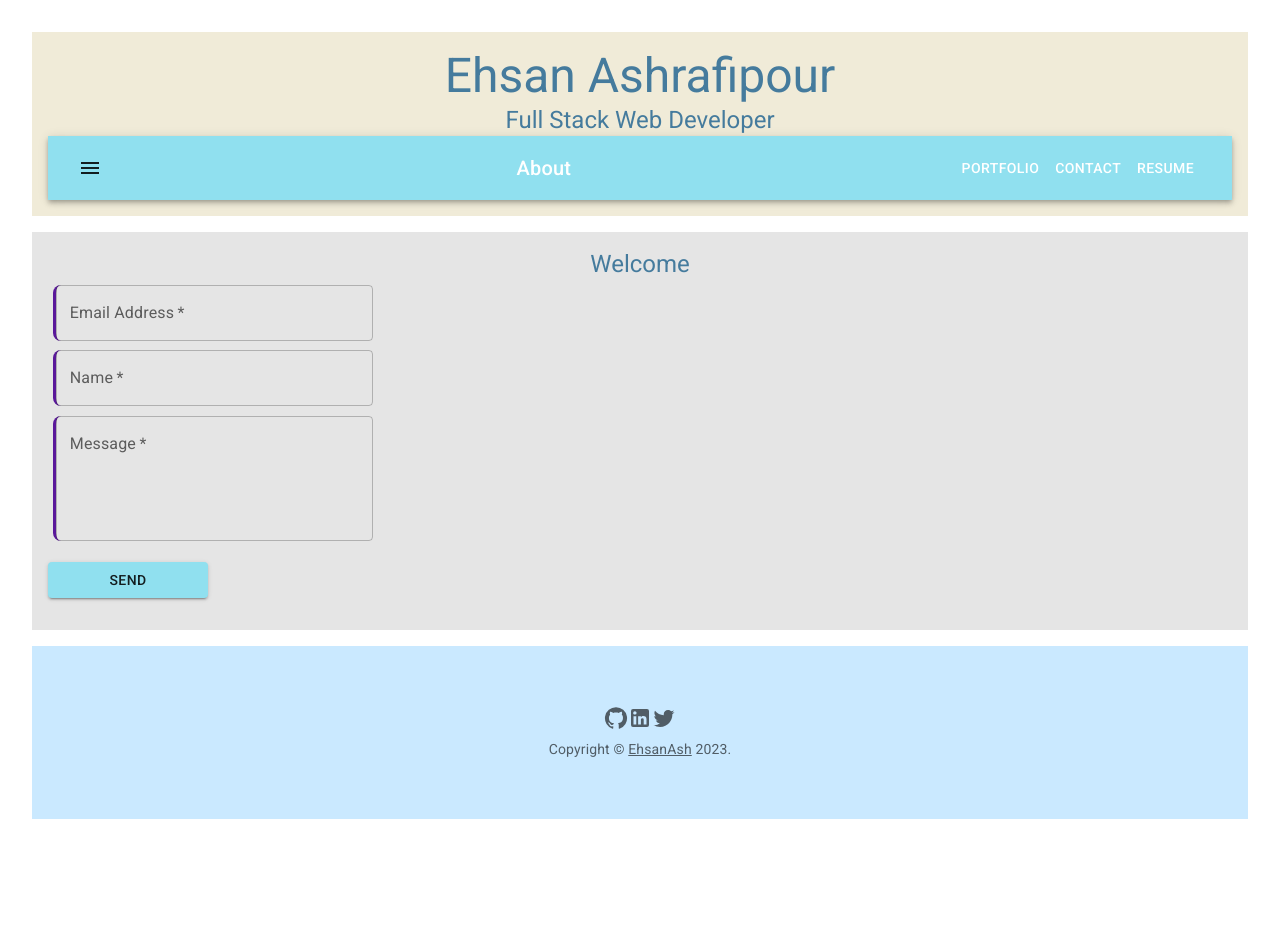
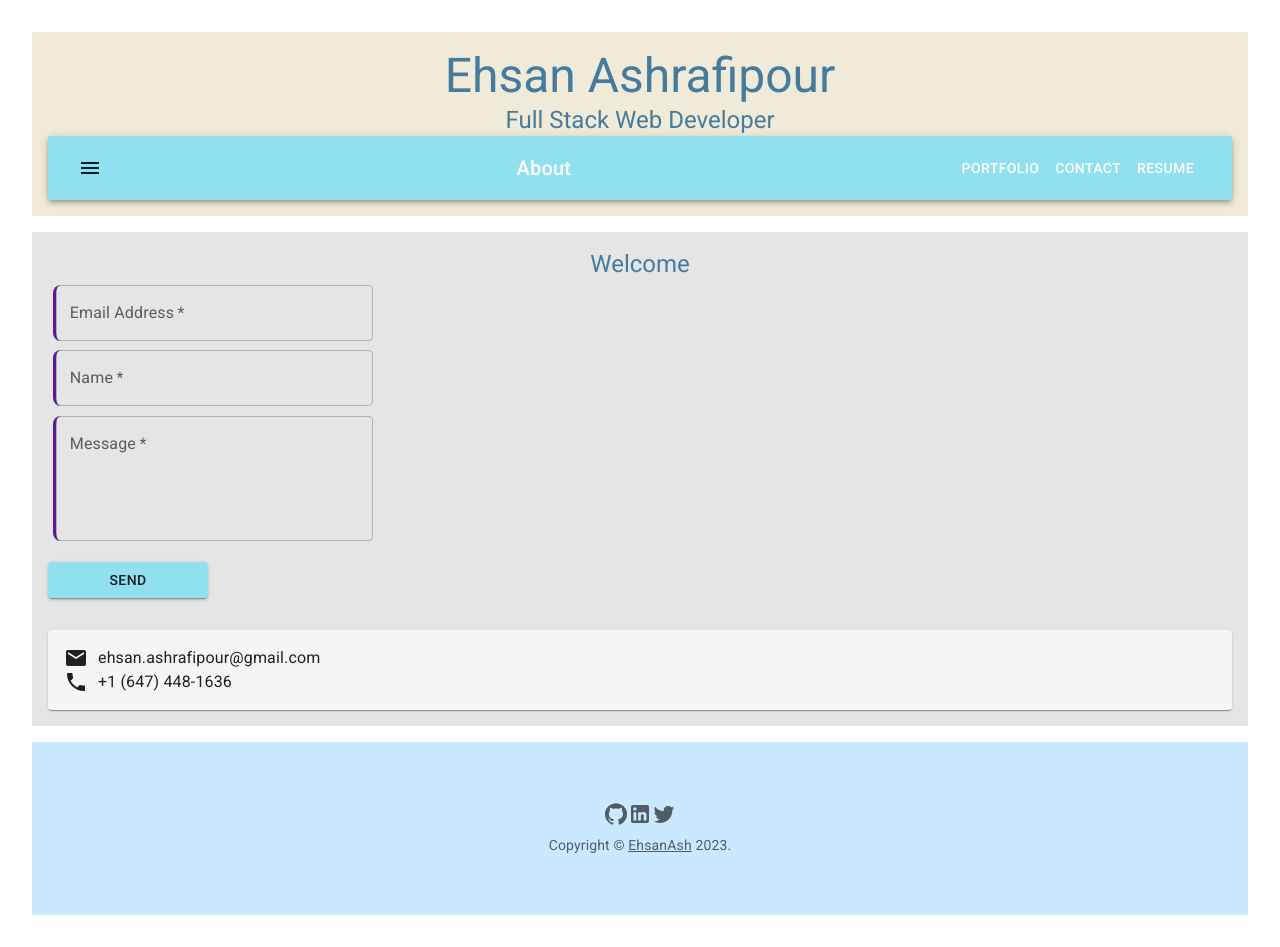
Before and after one commit to EhsanAsh/EhsanAsh-Portfolio, a React (Vite) app: page /contact in a window 1280 px wide. Before the commit the page ends 851 px from the top, so only its background shows below. Built offline with nearby package versions, Linux system fonts and the light colour scheme; what @react-pdf/renderer would draw is missing.

Commit message:
perf(Form): Add Card component with contact information

```diff
--- a/src/components/form/Form.jsx
+++ b/src/components/form/Form.jsx
@@ -7,6 +7,9 @@
 import { useState } from 'react';
 import { styled } from '@mui/system';
 import { TextField, Button, Typography, Box } from '@mui/material';
+import { Card} from '@mui/material';
+import EmailIcon from '@mui/icons-material/Email';
+import PhoneIcon from '@mui/icons-material/Phone';
 // ========================================================
 
 // Importing input and submit handler
@@ -68,6 +71,16 @@ const Form = () => {
         margin: '.3rem',
     });
 
+    const StyledCard = styled(Card)({
+        marginTop: '1rem',
+        padding: '1rem',
+        backgroundColor: '#f5f5f5',
+        '&:hover': {
+            backgroundColor: '#ffecd1',
+            transition: 'background-color 0.3s ease',
+        },
+    });
+
     return (
         <StyledBox component="form" onSubmit={handleSubmit} noValidate autoComplete="off">
             <Typography variant="h5" component="h1" sx={{ textAlign: 'center', color: '#457b9d' }}>
@@ -119,6 +132,21 @@ const Form = () => {
 
             <StyledButton type="submit" variant="contained">Send</StyledButton>
 
+            <StyledCard>
+                <Box display="flex" alignItems="center" gap={1}>
+                    <EmailIcon />
+                    <Typography variant="body1">
+                        ehsan.ashrafipour@gmail.com
+                    </Typography>
+                </Box>
+                <Box display="flex" alignItems="center" gap={1}>
+                    <PhoneIcon />
+                    <Typography variant="body1">
+                        +1 (647) 448-1636
+                    </Typography>
+                </Box>
+            </StyledCard>
+
             {errorMessage && <Typography color="error">{errorMessage}</Typography>}
             {successMessage && <Typography color="success">{successMessage}</Typography>}
             {isSubmitted && <Typography>Form submitted successfully!</Typography>}
```
